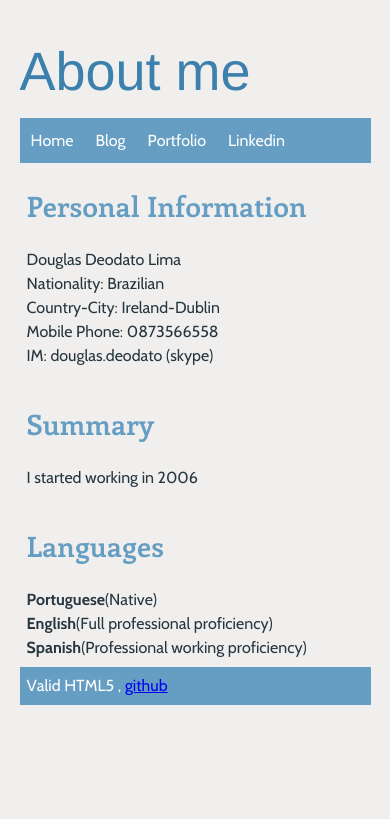
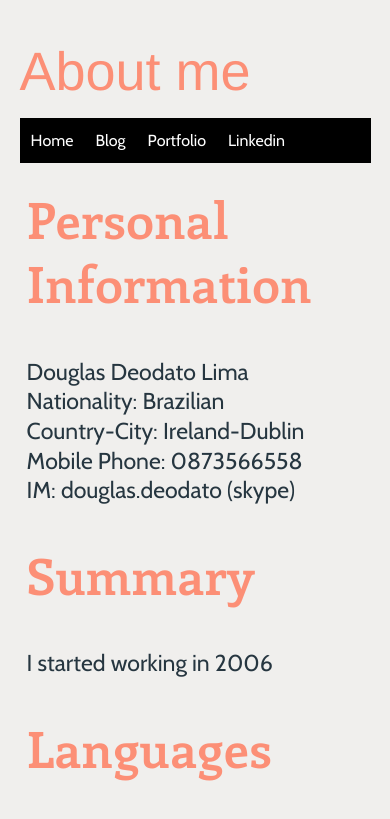
Before and after one commit to douglasdeodato/douglasdeodato.com-old, a plain HTML site: page index.html in a window 390 px wide. Shown: the top 819 px of the page. Drawn offline with Linux system fonts and the light colour scheme; files whose address does not match are found by name; a web font is replaced by a local one.

Commit message:
some media querie adjustments

```diff
--- a/css/site.css
+++ b/css/site.css
@@ -147,12 +147,14 @@ h2 ~ h2 {
 
 .menu {
   background-color: #659ec2;
+  color: #fff;
 }
 
 .menu ul {
   margin: 0;
   padding: 0;
   float: left;
+  background-color: #659ec2;
 }
 
 .menu ul li {
@@ -163,15 +165,14 @@ h2 ~ h2 {
   float: left; text-decoration: none;
   color: white;
   padding: 10.5px 11px;
-  background-color: #659ec2;
 }
 
-.menu ul li a:visited {
+/*.menu ul li a:visited {
   color: white;
-}
+}*/
 
 .menu ul li a:hover, .menu ul li .current {
-  color: #fff;
+
   background-color:#3c81ad;
 }
 
@@ -191,6 +192,9 @@ h2 ~ h2 {
   		width: 100%;
   		margin: 20px 0 0 0 ;
 	}
+
+
+
 } /*/mediaquery*/
 
 @media screen and (max-width: 767px) {
@@ -203,6 +207,35 @@ h2 ~ h2 {
   		float: right;
   		width: 100%;
   		margin: 20px 0 0 0 ;
+	}
+	h2 {
+	    font-weight: bold;
+	    font-size:3.125em;
+	    color: #fc8f76;
+
+	}
+	aside ul {
+		font-size:1.4375em;
+		line-height: 1.285714286em;
+	}
+	.menu{
+   		background-color: #000;
+   	}
+
+    .menu ul {
+	    background-color: #000;
+	}
+
+	.menu ul li a:hover, .menu ul li .current {
+  		background-color:#fc8f76;
+	}
+
+	#site-header h1 a:link, a:visited, a:hover, a:active {
+ 		color: #fc8f76;
+	}
+
+	.footer {
+	    background-color:#000;
 	}
 
 } /*/mediaquery*/
```
